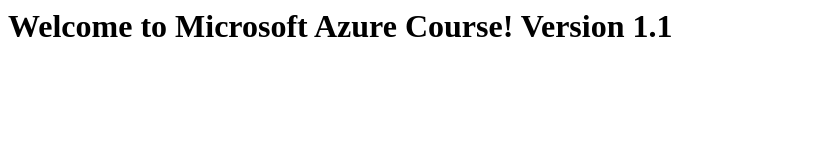
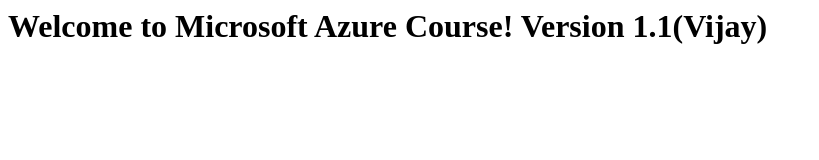
Before and after one commit to vijay-porandla/Azure, a plain HTML site: page index.html in a window 1280 px wide. Shown: the whole page, without its empty margins (0-819 px from the left). Drawn offline with Linux system fonts and the light colour scheme.

Commit message:
Add files via upload

```diff
--- a/index.html
+++ b/index.html
@@ -2,7 +2,7 @@
 <TITLE>Demo Web App</TITLE>
 <BODY>
 <H1>
-Welcome to Microsoft Azure Course! Version 1.1
+Welcome to Microsoft Azure Course! Version 1.1(Vijay)
 </H1>
 </BODY>
 </HTML>
```
